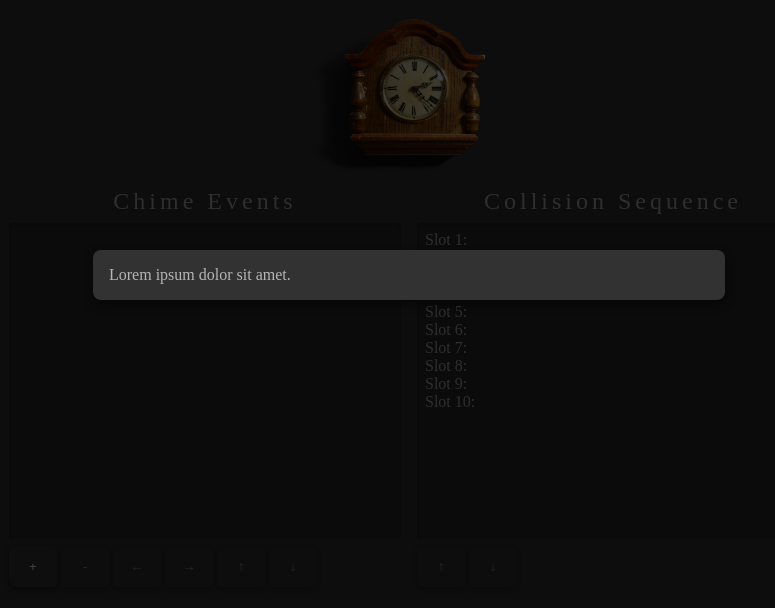
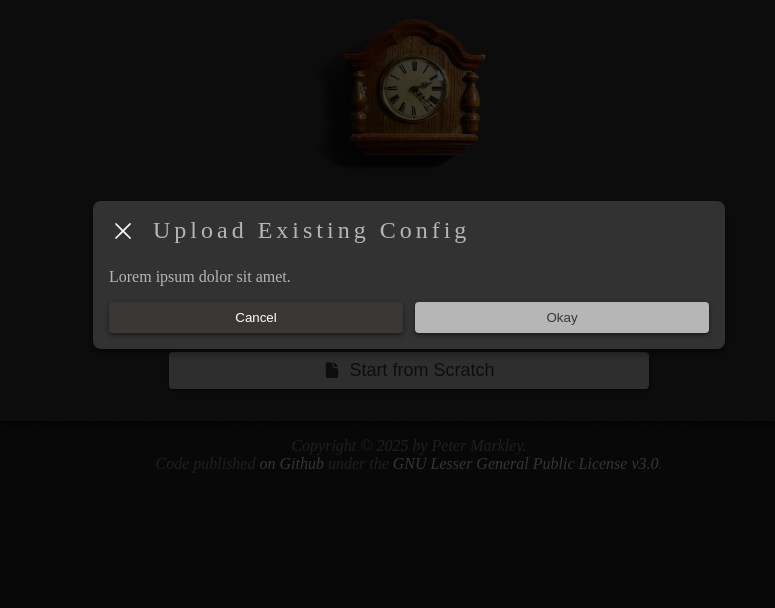
Before and after one commit to petermarkley/clockworth-conf, a plain HTML site: page index.html in a window 1280 px wide. Both pictures are taken after a click on the button "Upload". Shown: the part 125-733 px from the top of the page, without its empty margins (231-1006 px from the left). Drawn offline with nearby package versions, Linux system fonts and the light colour scheme.

Commit message:
Modal almost functional

```diff
--- a/index.html
+++ b/index.html
@@ -411,12 +411,16 @@
 				box-shadow: 0 4px 8px rgba(0,0,0,0.5);
 				z-index: 0;
 				width: 600px;
+				display: flex;
+				flex-direction: column;
+				gap: 16px;
 			}
 			[v-cloak] { display: none }
 		</style>
 	</head>
-	<body id="app" :style="(store.modal.show?'position:fixed;width:100vw;top:'+(-store.modal.scroll)+'px':'')">
+	<body>
 		<div id="backdrop"></div>
+		<div id="app" :style="(store.modal.show?'position:fixed;width:100vw;top:'+(-store.modal.scroll)+'px':'')">
 			<main>
 				<div style="display:flex;flex-direction:column;align-items:center;margin-bottom:16px;">
 					<h1>Clockworth Configurator</h1>
@@ -651,8 +655,21 @@
 				<div id="modal" :style="'top:'+(store.modal.scroll)+'px'">
 					<div id="modal-bg" @click="store.hideModal"></div>
 					<form id="modal-panel">
+						<div style="display:flex;flex-direction:row;gap:16px;align-items:center;">
+							<a @click="store.hideModal" style="font-size:28px;">
+								<svg viewBox="0 0 24 24" style="width:1em;height:1em;">
+									<use href="img/icons.svg#x"/>
+								</svg>
+							</a>
+							<h2>{{ store.modal.title }}</h2>
+						</div>
 						<div>Lorem ipsum dolor sit amet.</div>
+						<div style="display:flex;flex-direction:row;gap:12px;">
+							<button style="flex:1;" @click="store.hideModal" class="secondary">{{ store.modal.cancelLabel }}</button>
+							<button style="flex:1;" @click.prevent="store.modal.confirmFunction(); store.hideModal();">{{ store.modal.buttonLabel }}</button>
+						</div>
 					</form>
+				</div>
 			</div>
 		</div>
 		<script type="module">
@@ -676,7 +693,9 @@
     show: false,
     title: "",
     confirmFunction: null,
-      scroll: -1
+    scroll: -1,
+    buttonLabel: "Okay",
+    cancelLabel: "Cancel"
   },
   // Update GUI selection
   select(e) {
@@ -710,13 +729,26 @@
     store.selection.event = null;
   },
   // Show modal
-    showModal() {
+  showModal({
+    title,
+    buttonLabel = "Okay",
+    cancelLabel = "Cancel",
+    confirmFunction
+  }) {
     store.modal.show = true;
     store.modal.scroll = Math.round(window.scrollY);
+    if (typeof title !== "undefined" && title !== null) {
+      store.modal.title = title;
+    }
+    if (typeof confirmFunction !== "undefined" && confirmFunction !== null) {
+      store.modal.confirmFunction = confirmFunction;
+    }
   },
   // Hide modal
   hideModal() {
     store.modal.show = false;
+    store.modal.title = "";
+    store.modal.confirmFunction = null;
   },
   // Add new chime event
   newEvent() {
@@ -782,8 +814,12 @@
     },
     // On page 0, if the user opts to upload a pre-existing conf file ...
     uploadConf() {
-        store.showModal();
+      store.showModal({
+        title: "Upload Existing Config",
+        confirmFunction: () => {
           this.page++;
+        }
+      });
     },
     // Return list of all chime events matching the given sequence slot, recursively searching groups
     getCollisionList(n,events,enable,path) {
```
Lines whose indentation alone changed are shown as unchanged.
